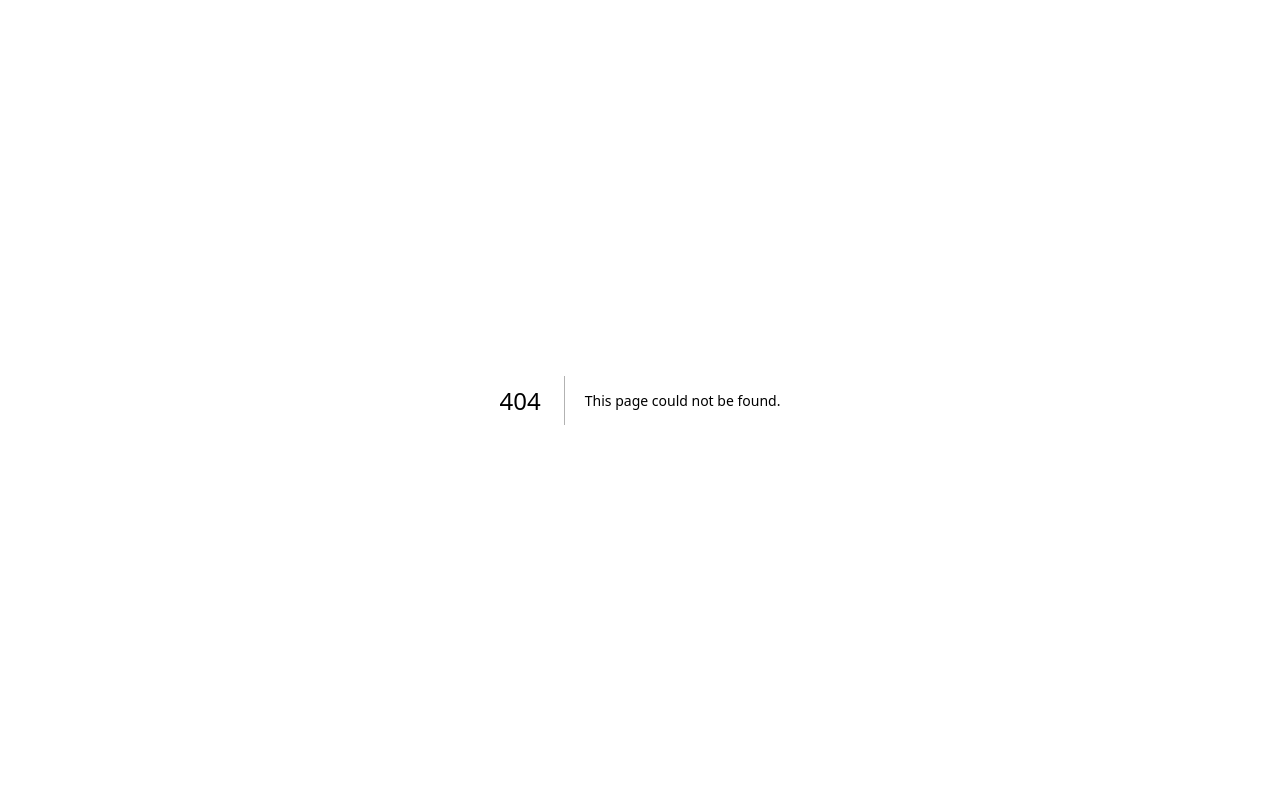
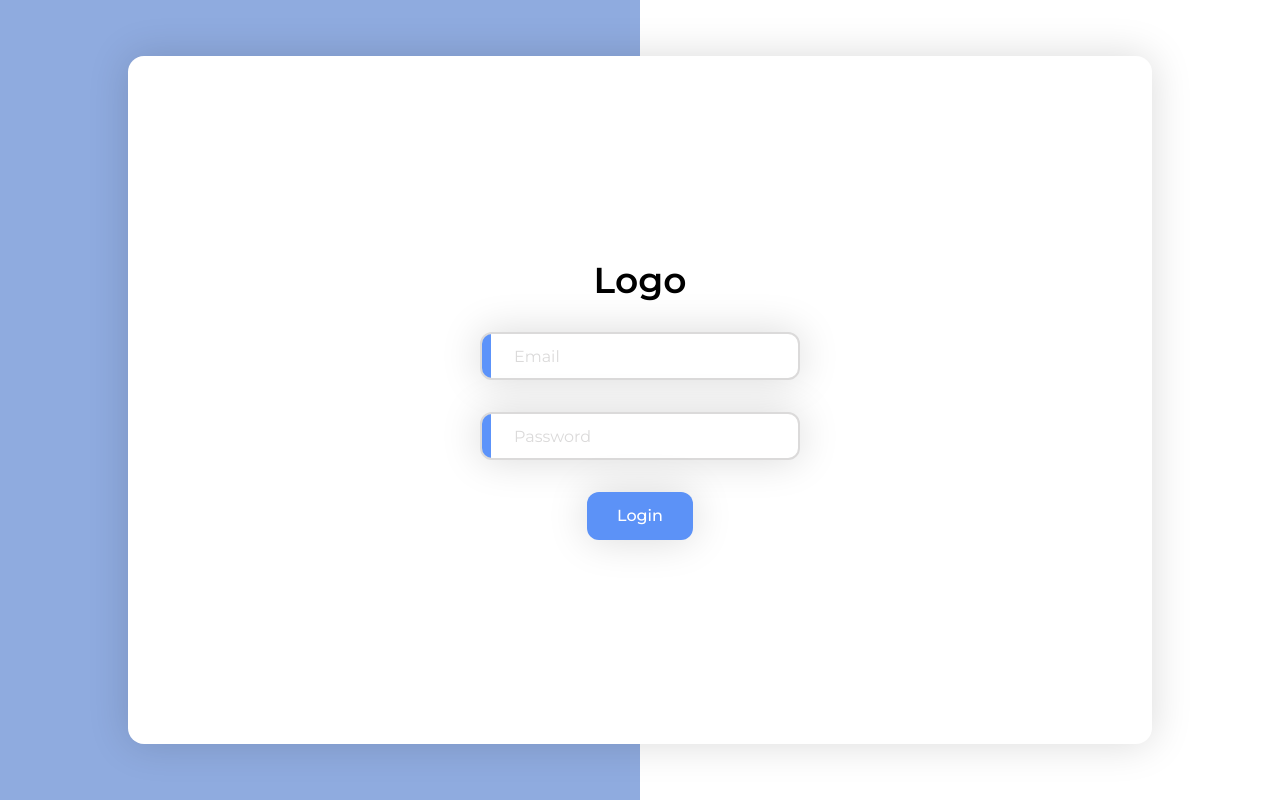
Before and after one commit to adilkoondhar/attendance-web-admin, a Next.js app: page /login in a window 1280 px wide. Before the commit this address had no page. Built offline with nearby package versions, Linux system fonts and the light colour scheme.

Commit message:
Add login page

```diff
--- /dev/null
+++ b/app/components/LoginForm.tsx
@@ -0,0 +1,21 @@
+'use client'
+export default function LoginForm() {
+
+    const onSubmit = (event: React.FormEvent<HTMLFormElement>) => {
+        event.preventDefault()
+    }
+
+    return (
+        <form onSubmit={onSubmit} className="flex space-y-8 flex-col justify-center items-center w-[20rem]">
+            <input
+                className="rounded-xl h-12 w-[20rem] border-2 border-[#DBDADA] bg-gradient-to-r from-[#5C93FA] from-[3%] to-white to-[3%] shadow-all-sides pl-8 placeholder:font-[400] placeholder:text-[#DBDADA] focus:outline-[#5C93FA]"
+                placeholder="Email"/>
+            <input
+                className="rounded-xl h-12 w-[20rem] border-2 border-[#DBDADA] bg-gradient-to-r from-[#5C93FA] from-[3%] to-white to-[3%] shadow-all-sides pl-8 placeholder:font-[400] placeholder:text-[#DBDADA] focus:outline-[#5C93FA]"
+                placeholder="Password"/>
+            <button
+                className="rounded-xl h-12 w-2/6 bg-[#5C92F7] shadow-all-sides font-medium text-white transition-all hover:bg-[#4367B7] active:bg-[#314F8E]">Login
+            </button>
+        </form>
+    )
+}
--- /dev/null
+++ b/app/login/page.tsx
@@ -0,0 +1,13 @@
+import LoginForm from "@/app/components/LoginForm";
+export default function Login() {
+
+    return (
+        <main className="min-h-screen flex justify-center items-center bg-gradient-to-r from-[#8FABDF] from-50% to-white to-50%">
+            <div
+                className="flex space-y-8 flex-col justify-center items-center w-4/5 h-[43rem] rounded-2xl shadow-all-sides bg-white">
+                <h1 className="text-4xl font-bold">Logo</h1>
+                <LoginForm/>
+            </div>
+        </main>
+    )
+}
--- a/tailwind.config.ts
+++ b/tailwind.config.ts
@@ -13,6 +13,9 @@ const config: Config = {
         'gradient-conic':
           'conic-gradient(from 180deg at 50% 50%, var(--tw-gradient-stops))',
       },
+      boxShadow: {
+        'all-sides': '0px 0px 40px 0px rgba(0, 0, 0, 0.15)',
+      },
     },
   },
   plugins: [],
```
